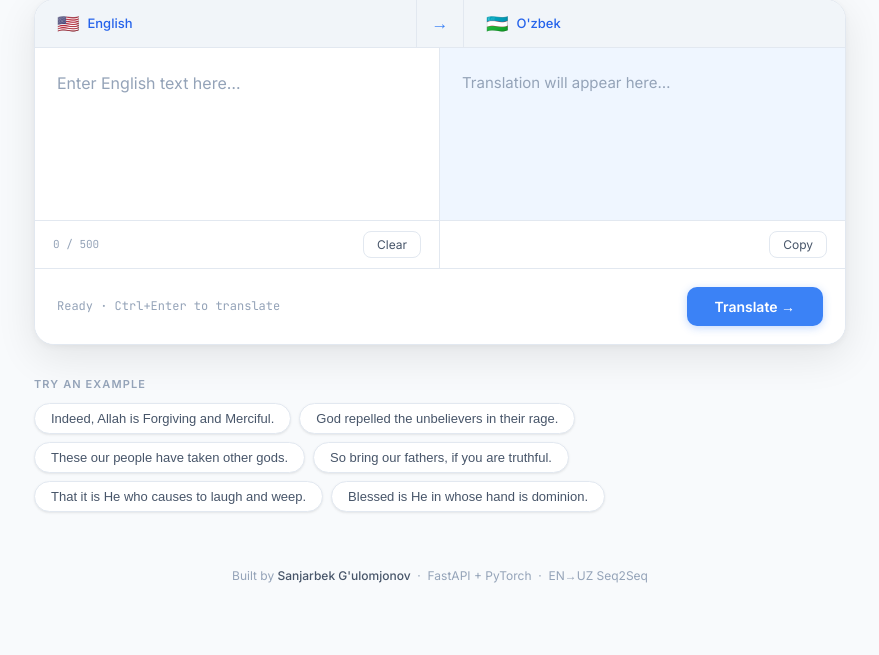
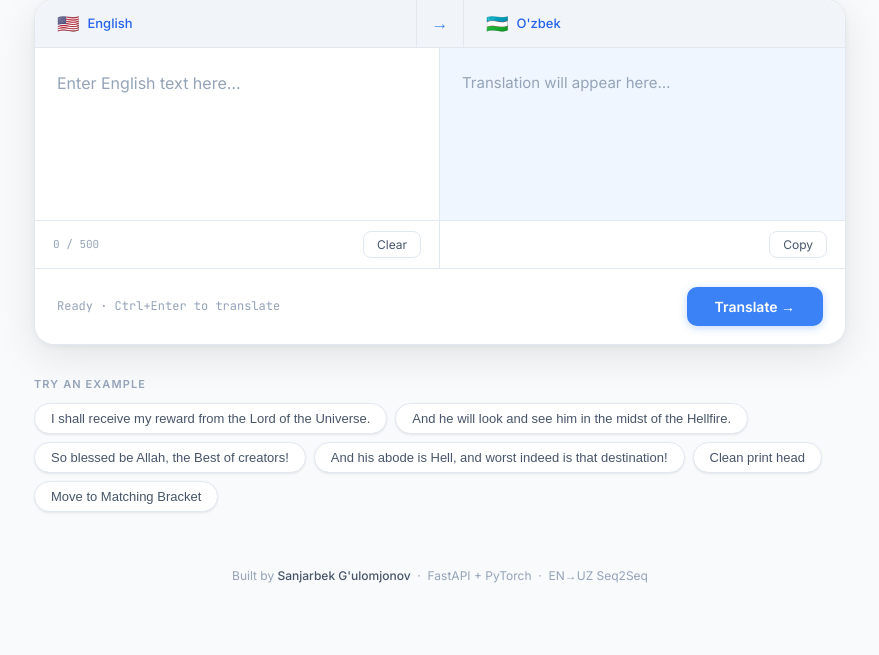
Before and after one commit to Sanjarbek1024/en_uz_translator, a FastAPI app: page / in a window 1280 px wide. Shown: the part 226-881 px from the top of the page, without its empty margins (200-1079 px from the left). Run offline with FastAPI, Linux system fonts and the light colour scheme.

Commit message:
changed some features

```diff
--- a/main.py
+++ b/main.py
@@ -1,8 +1,3 @@
-"""
-EN → UZ Seq2Seq Translation API
-FastAPI backend
-"""
-
 import os
 from contextlib import asynccontextmanager
 from pathlib import Path
@@ -22,7 +17,7 @@ from app.model import (
     translate_sentence,
 )
 
-# ─── Paths ────────────────────────────────────────────────────────────────────
+# Paths
 # BASE_DIR = folder where main.py lives (the project root)
 BASE_DIR = Path(__file__).resolve().parent
 CHECKPOINT_PATH = BASE_DIR / "saved_model" / "full_seq2seq_checkpoint.pth"
@@ -32,11 +27,11 @@ STATIC_DIR = BASE_DIR / "static"
 # Create static/ if it doesn't exist yet
 STATIC_DIR.mkdir(exist_ok=True)
 
-# ─── Global state ─────────────────────────────────────────────────────────────
+# Global state
 state: dict = {}
 
 
-# ─── Lifespan: load model once at startup ─────────────────────────────────────
+# Lifespan: load model once at startup
 @asynccontextmanager
 async def lifespan(app: FastAPI):
     device = torch.device("cuda" if torch.cuda.is_available() else "cpu")
@@ -98,7 +93,7 @@ async def lifespan(app: FastAPI):
     state.clear()
 
 
-# ─── App ──────────────────────────────────────────────────────────────────────
+# App
 app = FastAPI(
     title="EN→UZ Translator",
     description="Seq2Seq GRU + Attention translation model",
@@ -116,7 +111,7 @@ app.add_middleware(
 app.mount("/static", StaticFiles(directory=str(STATIC_DIR)), name="static")
 
 
-# ─── Schemas ──────────────────────────────────────────────────────────────────
+# Schemas
 class TranslateRequest(BaseModel):
     text: str
 
@@ -127,7 +122,7 @@ class TranslateResponse(BaseModel):
     device: str
 
 
-# ─── Routes ───────────────────────────────────────────────────────────────────
+# Routes
 @app.get("/", response_class=HTMLResponse)
 async def serve_frontend():
     return TEMPLATE_PATH.read_text(encoding="utf-8")
--- a/templates/index.html
+++ b/templates/index.html
@@ -458,12 +458,12 @@
 
 <script>
   const EXAMPLES = [
-    "Indeed, Allah is Forgiving and Merciful.",
-    "God repelled the unbelievers in their rage.",
-    "These our people have taken other gods.",
-    "So bring our fathers, if you are truthful.",
-    "That it is He who causes to laugh and weep.",
-    "Blessed is He in whose hand is dominion.",
+    "I shall receive my reward from the Lord of the Universe.",
+    "And he will look and see him in the midst of the Hellfire.",
+    "So blessed be Allah, the Best of creators!",
+    "And his abode is Hell, and worst indeed is that destination!",
+    "Clean print head",
+    "Move to Matching Bracket",
   ];
 
   // Chips
```
Also changed, not shown: app/model.py (+7 -13 lines), 1 other file.
